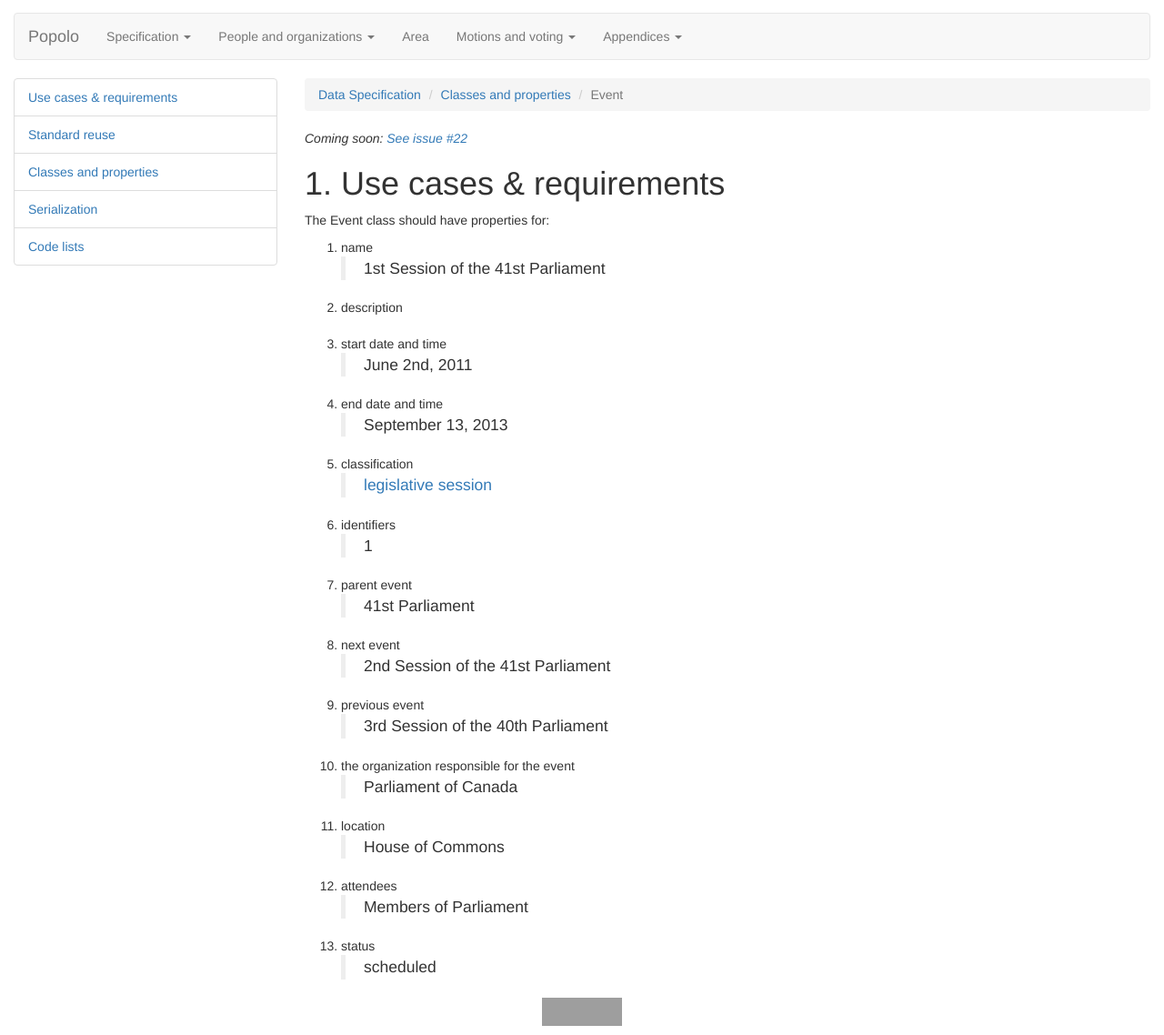
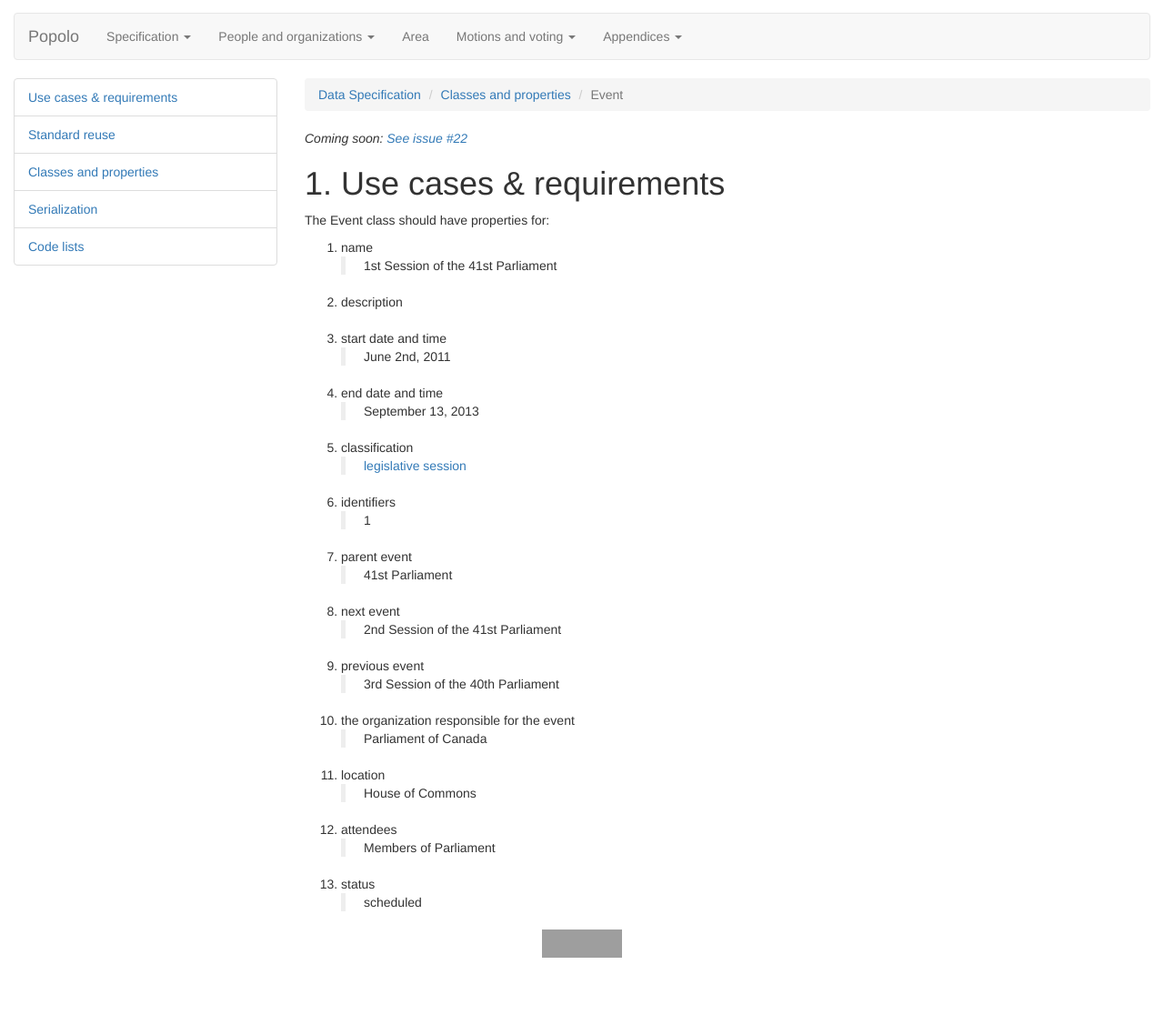
Before and after one commit to popolo-project/popolo-spec, a Jekyll site: the page built from specs/event.md, in a window 1280 px wide. Shown: the whole page at 91% size. Built offline with Jekyll 4.4.1, drawn with Linux system fonts in a browser that asks for light colours; nearby versions of some CDN libraries; Markdown is read by kramdown in place of the engine named in the settings; after the commit the page ends 1063 px from its top, so only the background shows below that; grey boxes are pictures that could not be loaded.

Commit message:
fix blockquote size

```diff
--- a/css/style.css
+++ b/css/style.css
@@ -113,10 +113,7 @@ blockquote {
   padding-top: 0; /* 10px */
   padding-bottom: 0; /* 10px */
   padding-right: 0; /* 20px */
-}
-blockquote p {
   font-size: 1em; /* 17.5px */
-  line-height: 1.5em; /* 1.25 */
 }
 
 /* Active navigation */
```
